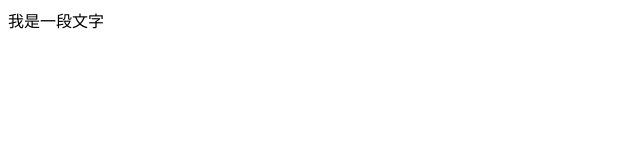
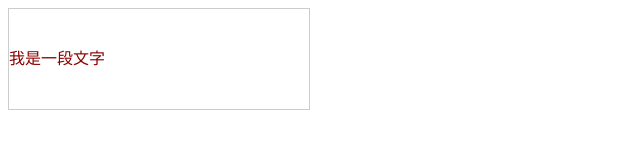
Before and after one commit to sandangjia/one, a plain HTML site: page index.html in a window 1280 px wide. Shown: the whole page, without its empty margins (0-640 px from the left). Drawn offline with Linux system fonts and the light colour scheme.

Commit message:
给div添加了样式

```diff
--- /dev/null
+++ b/css/index.css
@@ -0,0 +1,7 @@
+.box{
+    color:darkred;
+    width:300px;
+    height:100px;
+    line-height:100px;
+    border:1px solid #ccc;
+}
--- a/index.html
+++ b/index.html
@@ -3,6 +3,7 @@
 <head>
     <meta charset="UTF-8">
     <title>Document</title>
+    <link rel="stylesheet" href="css/index.css"/>
 </head>
 <body>
     <div class="box">我是一段文字</div>
```
